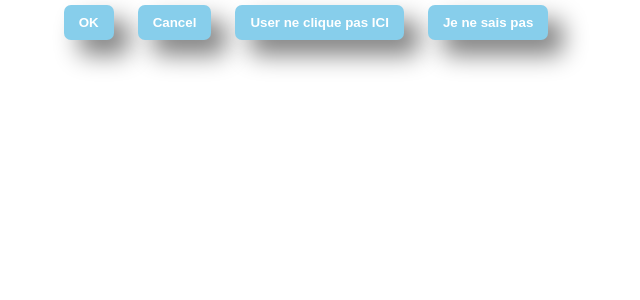
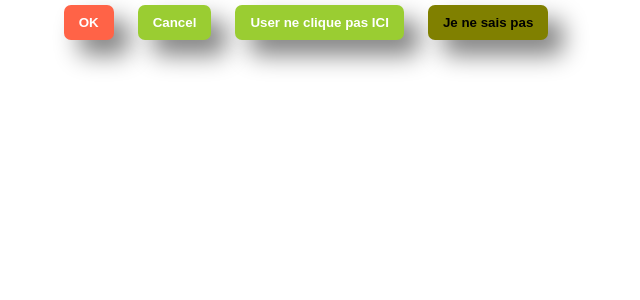
Before and after one commit to octopodidae/2021-11_17_tjs, a React (Create React App) app: page / in a window 1280 px wide. Shown: the top 300 px of the page, without its empty margins (334-974 px from the left). Built offline with nearby package versions, Linux system fonts and the light colour scheme.

Commit message:
Prop Types

```diff
--- a/src/App/App.js
+++ b/src/App/App.js
@@ -6,22 +6,37 @@ import Button from './components/Button/Button'
 function App() {
   return (
     <div className="App" >
-      <Button text="OK" onButtonClicked={(arg)=>{
+      <Button
+        text="OK"
+        onButtonClicked={(arg)=>{
           console.log(arg)
-          alert("Le user a osé cliquer")
-       }}/>
-      <Button text="Cancel" onButtonClicked={(arg)=>{
+          alert("Le user a cliqué !")
+        }}
+        bgColor="tomato"
+      />
+      <Button
+        text="Cancel"
+        onButtonClicked={(arg)=>{
           console.log(arg)
-          alert("Le user a osé cliquer")
-       }}/>
-      <Button text="User ne clique pas ICI" onButtonClicked={(arg)=>{
+          alert("Le user a cliqué !")
+        }}
+       />
+      <Button
+        text="User ne clique pas ICI"
+        onButtonClicked={(arg)=>{
           console.log(arg)
-          alert("Le user a osé cliquer")
-       }}/>
-      <Button text="Je ne sais pas" onButtonClicked={(arg)=>{
+          alert("Le user a cliqué !")
+        }}
+       />
+      <Button
+        text="Je ne sais pas"
+        onButtonClicked={(arg)=>{
           console.log(arg)
-          alert("Le user a osé cliquer")
-       }}/>
+          alert("Le user a cliqué !")
+        }}
+       bgColor="olive"
+       color="black"
+       />
     </div>
   );
 }
--- a/src/App/components/Button/Button.js
+++ b/src/App/components/Button/Button.js
@@ -4,7 +4,14 @@ import PropTypes from 'prop-types';
 
 function Button(props) {
   console.log('props', props);
-  return <button className="Button" onClick={(evt)=>{props.onButtonClicked()}}>{props.text}</button>;
+  return (
+  <button
+    className="Button"
+    onClick={(evt)=>{props.onButtonClicked()}}
+    style={{backgroundColor:props.bgColor, color:props.color}}
+  >
+    {props.text}
+  </button>)
 }
 
 // const Button=(props)=>{
@@ -17,5 +24,12 @@ function Button(props) {
 
 Button.propTypes={
   text: PropTypes.string.isRequired,
+  onButtonClicked: PropTypes.func.isRequired,
+  bgColor: PropTypes.string,
+  color: PropTypes.string,
+}
+Button.defaultProps={
+  bgColor: 'yellowgreen',
+  color: 'white'
 }
 export default Button;
```
